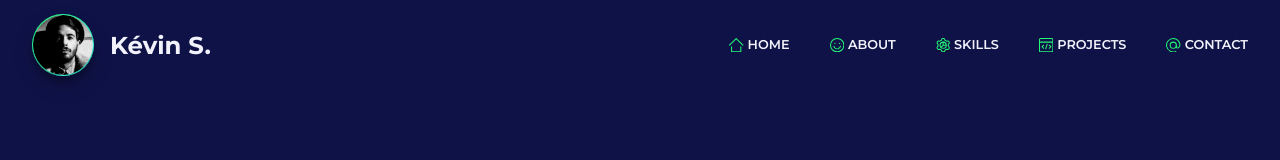
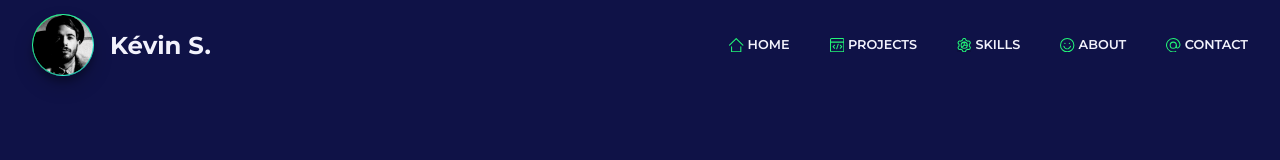
Before and after one commit to kevinsauvage/next-portfolio, a Next.js app: page / in a window 1280 px wide. Shown: the top 160 px of the page. Built offline with nearby package versions, Linux system fonts and the light colour scheme.

Commit message:
fix nav order

```diff
--- a/src/component/Nav/Nav.jsx
+++ b/src/component/Nav/Nav.jsx
@@ -8,9 +8,9 @@ import styles from './Nav.module.scss';
 const Navigation = ({ setMenuIsOpen, menuIsOpen }) => {
   const links = [
     { hash: '', icon: homeIcon, text: 'HOME' },
+    { hash: '#projects', icon: projects, text: 'PROJECTS' },
+    { hash: '#skills', icon: skillsIcon, text: 'SKILLS' },
     { hash: '#about', icon: aboutIcon, text: 'ABOUT' },
-    { hash: '#skills', icon: skillsIcon, text: 'SKILLS' },
-    { hash: '#projects', icon: projects, text: 'PROJECTS' },
     { hash: '#contact', icon: arrowbase, text: 'CONTACT' },
   ];
 
```
